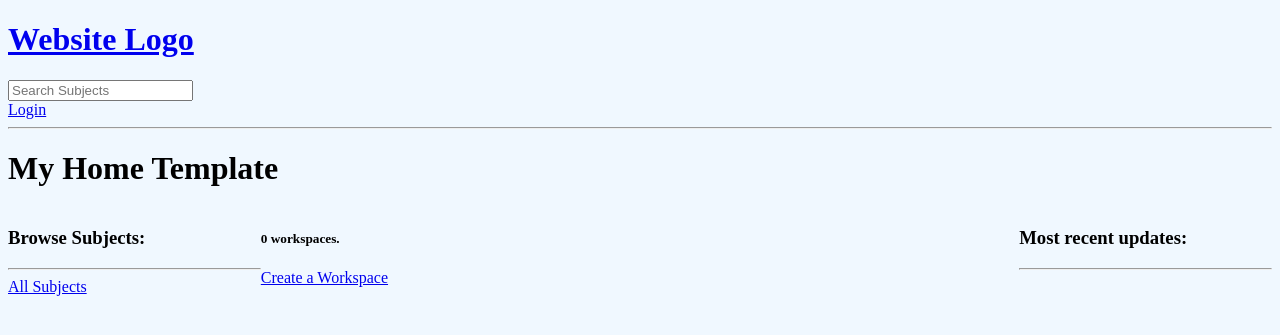
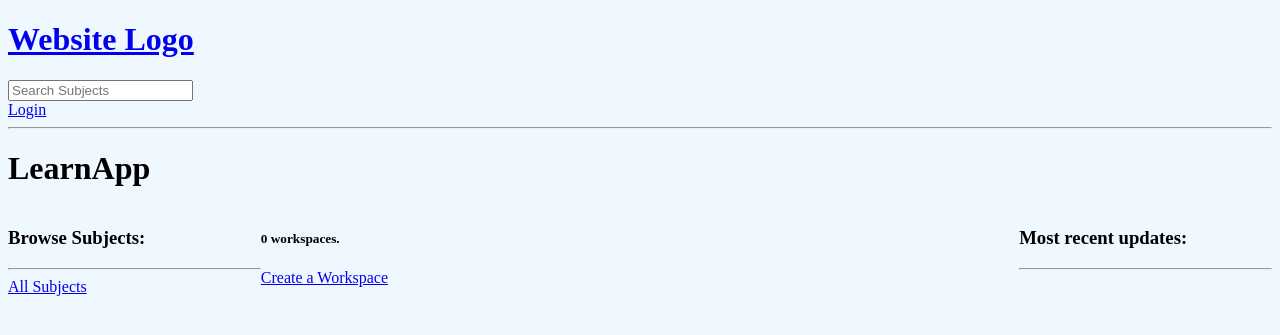
Before and after one commit to craer504/bounswe573-2022, a Django app: page / in a window 1280 px wide. Shown: the top 335 px of the page. Run offline with Django 4.2, Linux system fonts and the light colour scheme; data that the repository does not hold is empty.

```diff
--- a/learningPlatformProject/learnApp/templates/learnApp/learnapp_home.html
+++ b/learningPlatformProject/learnApp/templates/learnApp/learnapp_home.html
@@ -9,7 +9,7 @@
     }
 </style>
 
-<h1>My Home Template</h1>
+<h1>LearnApp</h1>
 
 <div class="home-container">
 
```
Also changed, not shown: deliverables/temp.txt (deleted), 9 other files.
